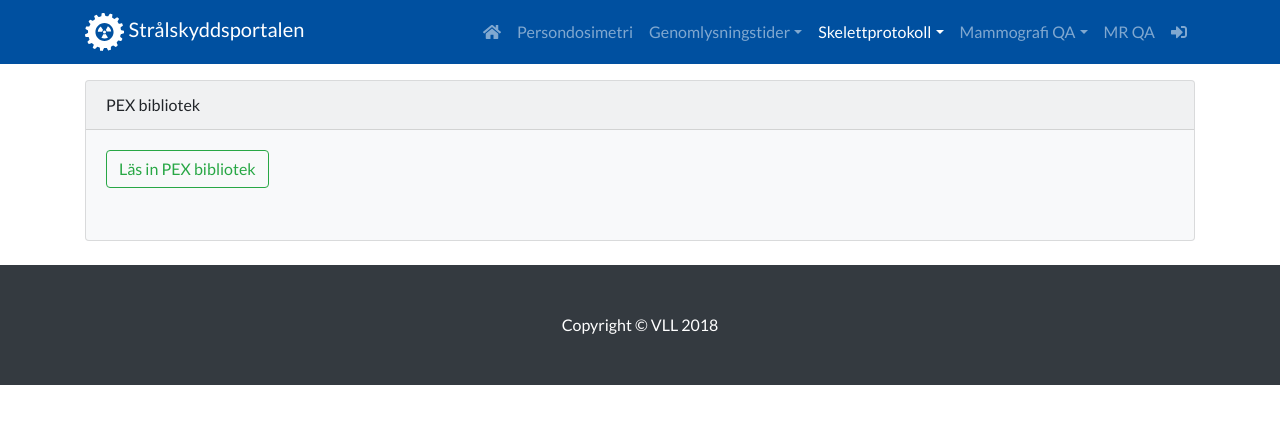
After one commit to rvbCMTS/ssp, a Django app: page /skelettprotokoll/pex in a window 1280 px wide. The commit adds this page. Shown: the top 424 px of the page. Run offline with Django 3.2, Linux system fonts and the light colour scheme; parts of the project's set-up code (start-up, migrations or seed data) failed here and were passed over; some libraries are stand-ins or nearby versions.

Commit message:
Resolve "create view for PEX upload"

```diff
--- a/apps/skeleton_protocols/static/skeleton_protocols/sp.js
+++ b/apps/skeleton_protocols/static/skeleton_protocols/sp.js
@@ -1,3 +1,4 @@
+// Styling dataTable
 $(document).ready(function() {
     $("#idResultTable").DataTable( {
         paging: false,
@@ -6,6 +7,7 @@ $(document).ready(function() {
 
 });
 
+// Filter
 $("#form").change(function () {
     console.log( $(this).val() );
 
@@ -31,3 +33,17 @@ $(document)
   .ajaxStop(function () {
     $loading.hide();
   });
+
+// PEX
+function pexRead(){
+    console.log( 'test' );
+
+    $.ajax({
+        type: "GET",
+        url: $("#idPexRead").html(),
+        dataType: 'json',
+        data : '',
+        success: function(data) {
+        }
+    });
+}
--- /dev/null
+++ b/apps/skeleton_protocols/templates/skeleton_protocols/PexBibliotek.html
@@ -0,0 +1,36 @@
+{% extends 'base.html' %}
+
+{% block title %}Skelettprotokoll{% endblock title %}
+
+{% load static %}
+
+{% block extra-styles %}
+    <link href="{% static 'skeleton_protocols/sp.css' %}" rel="stylesheet">
+    <link href="{% static 'DataTables/datatables.min.css' %}" rel="stylesheet">
+{% endblock extra-styles %}
+
+{% block extra-scripts %}
+    <script src="{% static 'DataTables/datatables.min.js' %}"></script>
+    <script src="{% static 'skeleton_protocols/sp.js' %}"></script>
+{% endblock extra-scripts %}
+
+
+{% block main %}
+
+<div class="row">
+    <div class="container card-container">
+        <div class="card text-black bg-light mb-3 form-card">
+            <div class="card-header">PEX bibliotek</div>
+                <div class="card-body">
+                    <button type="button" class="btn btn-outline-success" onClick="pexRead()">Läs in PEX bibliotek</button>
+                </div>
+        </div>
+    </div>
+</div>
+
+
+<div class="hidden">
+    <div id="idPexRead">{% url 'sp:sp-pex-read' %}</div>
+</div>
+
+{% endblock main %}
--- a/apps/skeleton_protocols/templates/skeleton_protocols/Protocols.html
+++ b/apps/skeleton_protocols/templates/skeleton_protocols/Protocols.html
@@ -1,6 +1,6 @@
 {% extends 'base.html' %}
 
-{% block title %}Persondosimetri{% endblock title %}
+{% block title %}Skelletprotokoll{% endblock title %}
 
 {% load static %}
 
--- a/apps/skeleton_protocols/tools/pex.py
+++ b/apps/skeleton_protocols/tools/pex.py
@@ -11,11 +11,13 @@ def parse_db(input_directory: str):
 
     # find databases
     dbs = _find_db(input_directory)
+    print(f'Hittade {len(dbs)} databaser i biblioteket')
 
     # for all databases
     if len(dbs) > 0:
         for db in dbs:
             print(db)
+
             # convert database from mdb to sqlite
             _mdb2sqlite(db)
 
@@ -28,6 +30,7 @@ def parse_db(input_directory: str):
             # place dataframe in new database
             _prot2db(machine, df)
 
+    print('klar')
 
 
 def _find_db(input_directory: str) ->list:
--- a/apps/skeleton_protocols/urls.py
+++ b/apps/skeleton_protocols/urls.py
@@ -1,10 +1,11 @@
 from django.urls import path
-from .views import skeleton_protocols_results, test_pex_databse, ajax_protocols_results
+from .views import skeleton_protocols_results, ajax_protocols_results, pex, pex_read
 
 
 app_name = 'skeleton_protocols'
 urlpatterns = [
     path('', skeleton_protocols_results, name='sp-results'),
-    path('pex_test', test_pex_databse, name='pex-test'),
+    path('pex', pex, name='sp-pex'),
+    path('pex_read', pex_read, name='sp-pex-read'),
     path('ajax_test', ajax_protocols_results, name='sp-results-list')
 ]
--- a/apps/skeleton_protocols/views.py
+++ b/apps/skeleton_protocols/views.py
@@ -13,12 +13,14 @@ def skeleton_protocols_results(request):
                   context =  {'filter': f}
                   )
 
-def test_pex_databse(request):
+def pex(request):
+    return render (request,
+                template_name='skeleton_protocols/PexBibliotek.html',
+                    )
+
+def pex_read(request):
     parse_db('../RontgenProtokoll/mdb_databases/')
-
-    return render (request,
-                template_name='skeleton_protocols/Protocols.html',
-                    )
+    return JsonResponse({'data': ''})
 
 def ajax_protocols_results(request):
     # if history checkbox is on
--- a/templates/base.html
+++ b/templates/base.html
@@ -59,8 +59,12 @@
               </div>
             </li>
 
-            <li class="nav-item {% active 'skelettprotokoll' %}">
-              <a class="nav-link" href="{% url 'sp:sp-results' %}">Skelettprotokoll</a>
+            <li class="nav-item dropdown {% active 'skelettprotokoll' %}">
+              <a class="nav-link dropdown-toggle" href="#" id="navbarDropdownSp" data-toggle="dropdown" aria-haspopup="true" aria-expanded="false">Skelettprotokoll</a>
+              <div class="dropdown-menu" aria-labelledby="navbarDropdownSp">
+                 <a class="dropdown-item" href="{% url 'sp:sp-results' %}">Sök protokoll</a>
+                 <a class="dropdown-item" href="{% url 'sp:sp-pex' %}">Bibliotek</a>
+              </div>
             </li>
 
             <li class="nav-item dropdown {% active 'mgqa' %}">
```
